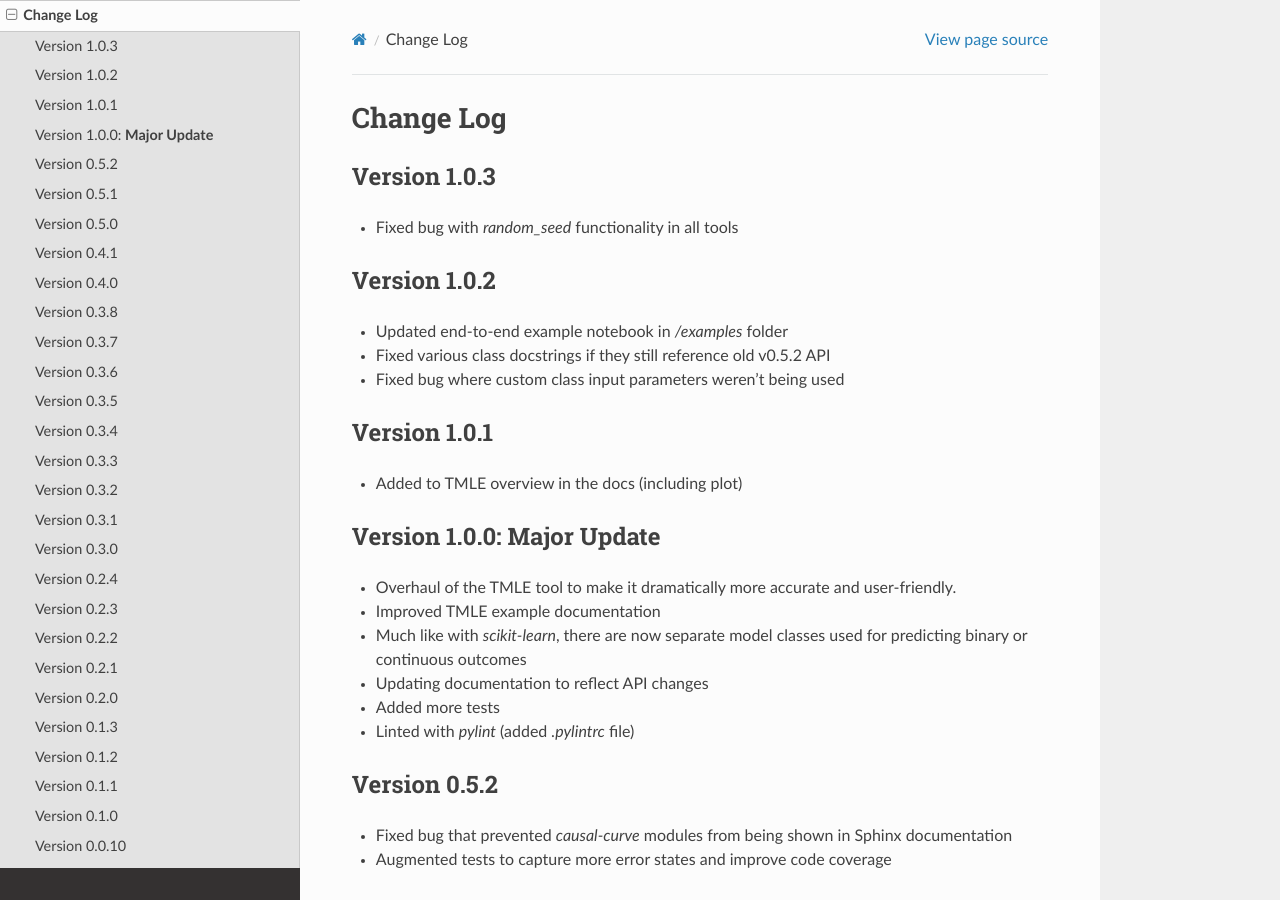
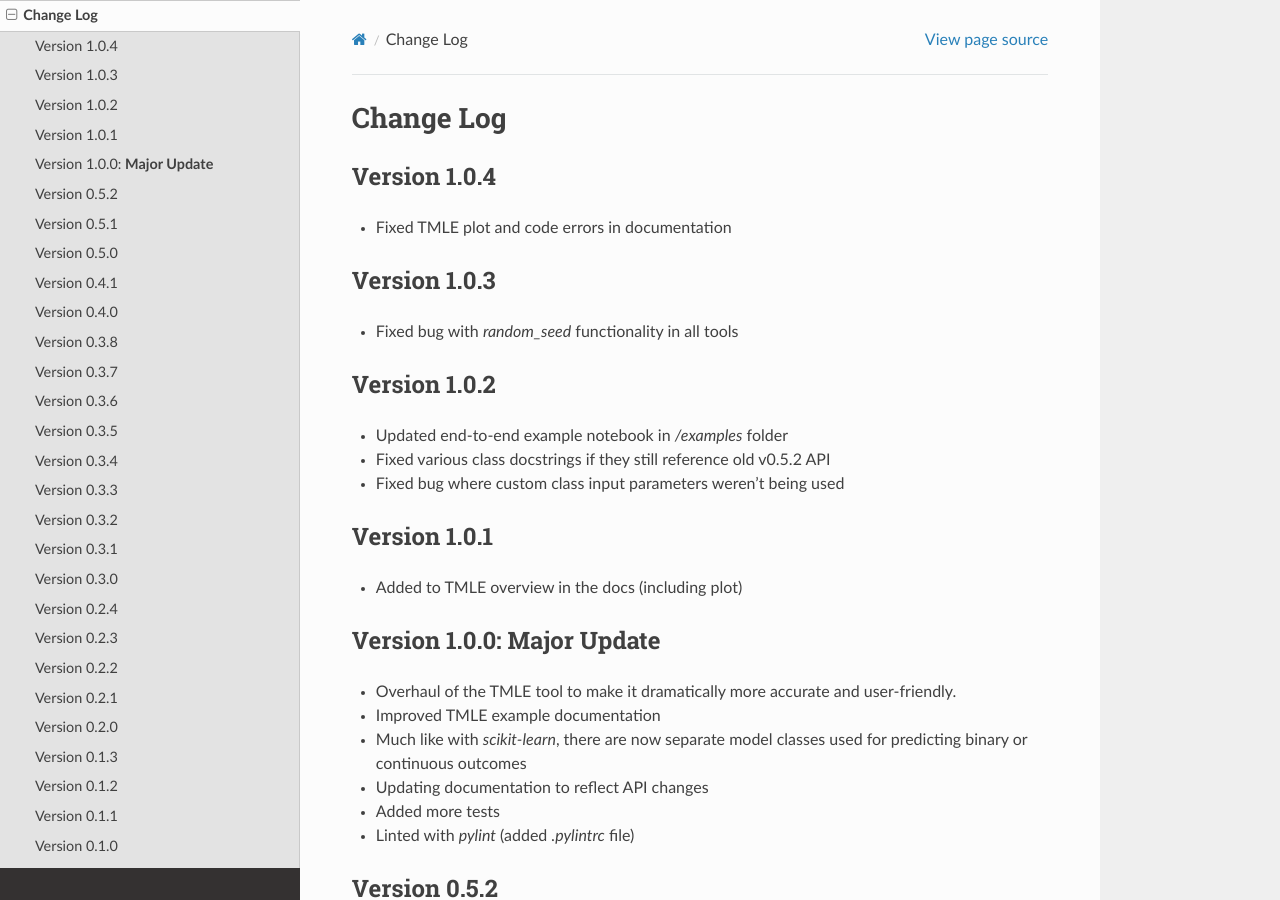
Before and after one commit to ronikobrosly/causal-curve, a Sphinx documentation site: the page built from docs/changelog.rst, in a window 1280 px wide and 900 px high. Built offline with Sphinx 7.4.7 and the Read the Docs theme 2.0.0, drawn with Linux system fonts in a browser that asks for light colours.

Commit message:
fixed TMLE documentation

```diff
--- a/docs/changelog.rst
+++ b/docs/changelog.rst
@@ -4,6 +4,9 @@
 Change Log
 ==========
 
+Version 1.0.4
+-------------
+- Fixed TMLE plot and code errors in documentation
 
 Version 1.0.3
 -------------
--- a/docs/conf.py
+++ b/docs/conf.py
@@ -23,7 +23,7 @@ copyright = "2020, Roni Kobrosly"
 author = "Roni Kobrosly"
 
 # The full version, including alpha/beta/rc tags
-release = "1.0.3"
+release = "1.0.4"
 
 # -- General configuration ---------------------------------------------------
 
--- a/setup.py
+++ b/setup.py
@@ -5,7 +5,7 @@ with open("README.md", "r") as fh:
 
 setuptools.setup(
     name="causal-curve",
-    version="1.0.3",
+    version="1.0.4",
     author="Roni Kobrosly",
     author_email="roni.kobrosly@gmail.com",
     description="A python library with tools to perform causal inference using \
```
Also changed, not shown: imgs/tmle_plot.png, 1 other file.
